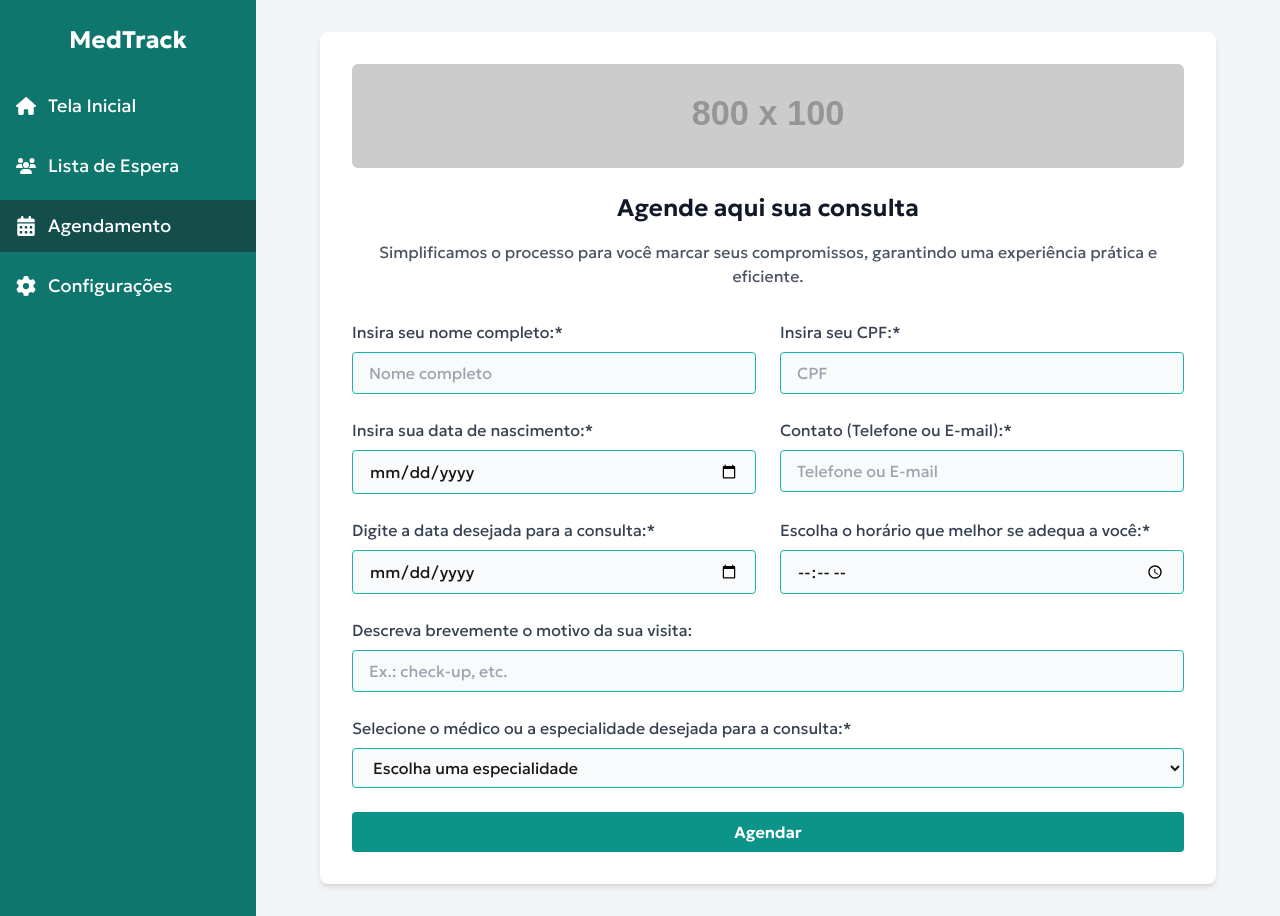
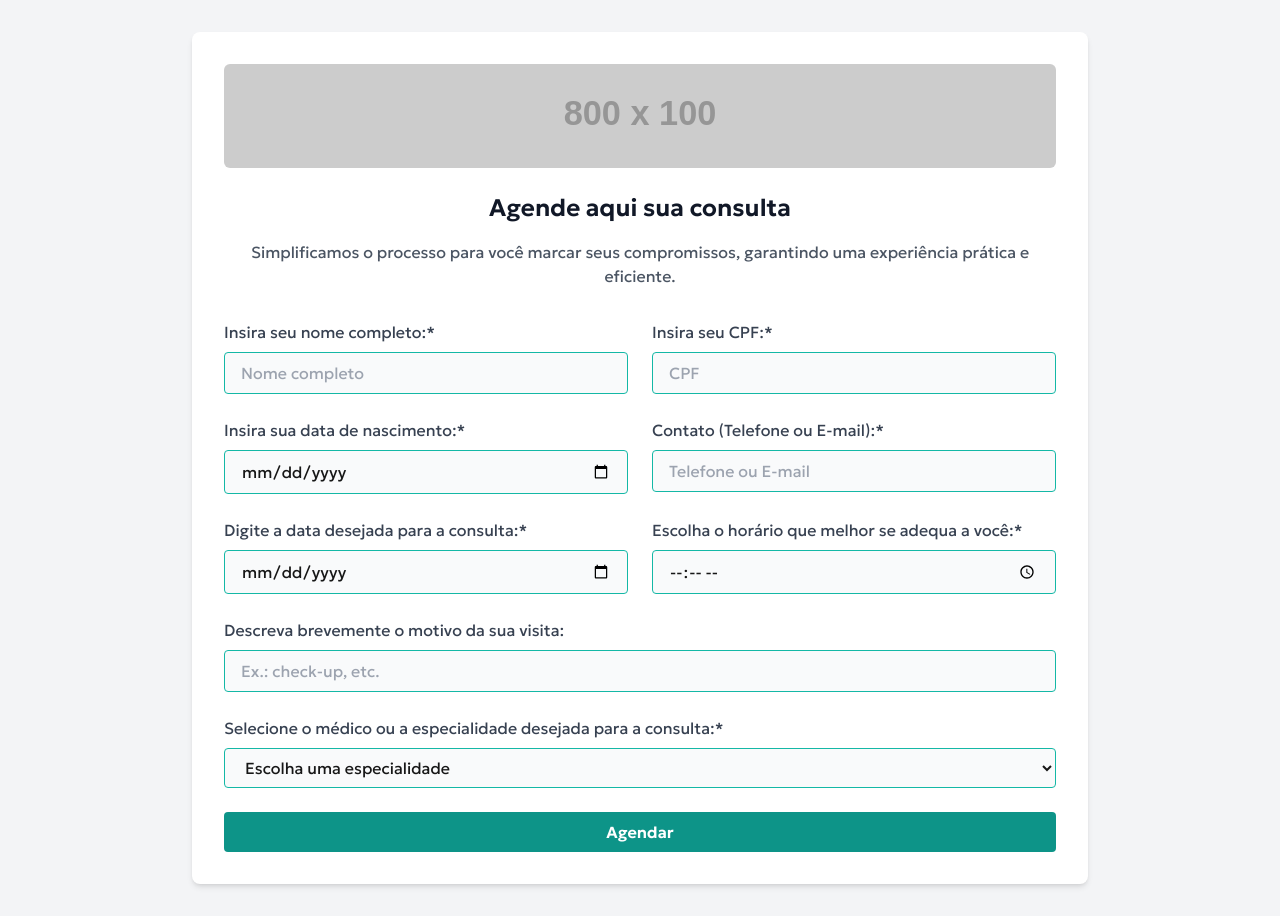
Before and after one commit to FSW-FPB/prontuarioeletronico-front, a Next.js app: page /agendamento in a window 1280 px wide. Built offline with nearby package versions, Linux system fonts and the light colour scheme; a web font is replaced by a local one.

Commit message:
refactor: refatoracao do SideBar

```diff
--- a/app/agendamento/page.tsx
+++ b/app/agendamento/page.tsx
@@ -1,12 +1,13 @@
 "use client";
 import React from "react";
 import Agendamento from "../../components/clientpage/agendamento/agendamento";
+import { AuthProvider } from "@/context/AuthContext";
 
 function AgendamentoPage() {
   return (
-    <div>
+    <AuthProvider>
       <Agendamento />
-    </div>
+    </AuthProvider>
   );
 }
 
--- a/app/configuracoes/page.tsx
+++ b/app/configuracoes/page.tsx
@@ -1,12 +1,13 @@
 "use client";
 import React from "react";
 import Configuracoes from "@/components/clientpage/configuracoes/configuracoes";
+import { AuthProvider } from "@/context/AuthContext";
 
 function Config() {
   return (
-    <div>
+    <AuthProvider>
       <Configuracoes />
-    </div>
+    </AuthProvider>
   );
 }
 
--- a/app/listwaiting/page.tsx
+++ b/app/listwaiting/page.tsx
@@ -1,12 +1,13 @@
 "use client";
 import React from "react";
 import ListEspera from "../../components/clientpage/listespera/listespera";
+import { AuthProvider } from "@/context/AuthContext";
 
 function ListaEspera() {
   return (
-    <div>
+    <AuthProvider>
       <ListEspera />
-    </div>
+    </AuthProvider>
   );
 }
 
--- a/components/admpage/page.tsx
+++ /dev/null
@@ -1,7 +0,0 @@
-export default function Adm() {
-    return(
-        <div>
-            <h1>Página do administrador</h1>
-        </div>
-    )
-}
--- a/components/clientpage/listespera/listespera.tsx
+++ b/components/clientpage/listespera/listespera.tsx
@@ -5,11 +5,10 @@ import { FaWalking } from "react-icons/fa";
 function ListEspera() {
   return (
     <div className="flex h-screen">
-      <Sidebar activePage="lista-espera" />
+      <Sidebar activePage="listwaiting" />
 
       {/* Conteúdo Principal com Imagem Placeholder */}
       <main className="main-content flex-1 bg-gray-50">
-
         {/* Imagem Placeholder sem espaçamento */}
         <div className="header-image">
           <img
@@ -25,7 +24,8 @@ function ListEspera() {
             Você está vendo a sua posição atual na fila de atendimento.
           </h1>
           <p className="text-gray-700 mb-12">
-            À medida que avançamos, sua posição mudará até que você seja chamado.
+            À medida que avançamos, sua posição mudará até que você seja
+            chamado.
           </p>
 
           {/* Ícone centralizado */}
--- a/components/clientpage/page.tsx
+++ /dev/null
@@ -1,9 +0,0 @@
-import Agendamento from "../../app/agendamento/page";
-
-export default function Client() {
-  return (
-    <div>
-      <Agendamento />
-    </div>
-  );
-}
--- a/components/clientpage/paginicial/clientHome.tsx
+++ b/components/clientpage/paginicial/clientHome.tsx
@@ -178,7 +178,7 @@ function ClientHome({ idUser, tipoUsuario }: ClientHomeProps) {
           <section className="flex justify-center w-full py-10">
             <div className="grid grid-cols-1 sm:grid-cols-2 gap-10 max-w-4xl w-full text-gray-700">
               <div>
-                <p className="font-semibold">Especialidade</p>
+                <p className="font-semibold">Especialidade(s)</p>
                 <p className="text-gray-500">
                   {medico?.especialidade || "Não informado"}
                 </p>
--- a/components/sidebar.tsx
+++ b/components/sidebar.tsx
@@ -1,42 +1,96 @@
 import React from "react";
 import Link from "next/link";
 import { FontAwesomeIcon } from "@fortawesome/react-fontawesome";
-import { faHome, faUsers, faCalendarAlt, faCog } from "@fortawesome/free-solid-svg-icons";
+import {
+  faHome,
+  faUsers,
+  faCalendarAlt,
+  faHeartPulse,
+  faCog,
+  faMagnifyingGlass,
+  faUserDoctor,
+  faUser,
+  faCalendarDays,
+  faBedPulse,
+} from "@fortawesome/free-solid-svg-icons";
+import { useAuth } from "@/context/AuthContext";
 
 type SidebarProps = {
   activePage: string;
 };
 
 const Sidebar = ({ activePage }: SidebarProps) => {
+  const { tipoUsuario } = useAuth();
+
+  if (!tipoUsuario) {
+    return null;
+  }
+
+  const menus: Record<number, { title: string; href: string; icon: any }[]> = {
+    1: [
+      { title: "Tela Inicial", href: "/clientpage", icon: faHome },
+      { title: "Agendamento", href: "/agendamento", icon: faCalendarAlt },
+      { title: "Lista de Espera", href: "/listwaiting", icon: faUsers },
+      {
+        title: "Histórico Médico",
+        href: "/historico-medico",
+        icon: faBedPulse,
+      },
+      { title: "Configurações", href: "/configuracoes", icon: faCog },
+    ],
+    2: [
+      { title: "Tela Inicial", href: "/clientpage", icon: faHome },
+      { title: "Minhas Consultas", href: "/consultas", icon: faHeartPulse },
+      {
+        title: "Histórico Consultas",
+        href: "/historico-consultas",
+        icon: faCalendarDays,
+      },
+      { title: "Verificar CID", href: "/cid", icon: faMagnifyingGlass },
+      { title: "Configurações", href: "/configuracoes", icon: faCog },
+    ],
+    3: [
+      { title: "Tela Inicial", href: "/clientpage", icon: faHome },
+      {
+        title: "Controle de Usuário",
+        href: "/controle-usuario",
+        icon: faUser,
+      },
+      {
+        title: "Controle de Médico",
+        href: "/controle-medico",
+        icon: faUserDoctor,
+      },
+      { title: "Configurações", href: "/configuracoes", icon: faCog },
+    ],
+  };
+
+  const userMenus = menus[tipoUsuario] || menus[1];
+
   return (
     <aside className="w-64 bg-teal-700 text-white min-h-screen">
       <h2 className="text-2xl font-bold text-center py-6">MedTrack</h2>
       <nav>
         <ul className="space-y-2">
-          <li className={`px-4 py-3 flex items-center ${activePage === "home" ? "bg-teal-900" : ""}`}>
-            <FontAwesomeIcon icon={faHome} className="w-5 h-5 mr-3" />
-            <Link href="./clientpage/">
-              <span className="text-lg">Tela Inicial</span>
-            </Link>
-          </li>
-          <li className={`px-4 py-3 flex items-center ${activePage === "lista-espera" ? "bg-teal-900" : ""}`}>
-            <FontAwesomeIcon icon={faUsers} className="w-5 h-5 mr-3" />
-            <Link href="./listwaiting/">
-              <span className="text-lg">Lista de Espera</span>
-            </Link>
-          </li>
-          <li className={`px-4 py-3 flex items-center ${activePage === "agendamento" ? "bg-teal-900" : ""}`}>
-            <FontAwesomeIcon icon={faCalendarAlt} className="w-5 h-5 mr-3" />
-            <Link href="./agendamento/">
-              <span className="text-lg">Agendamento</span>
-            </Link>
-          </li>
-          <li className={`px-4 py-3 flex items-center ${activePage === "configuracoes" ? "bg-teal-900" : ""}`}>
-            <FontAwesomeIcon icon={faCog} className="w-5 h-5 mr-3" />
-            <Link href="./configuracoes">
-              <span className="text-lg">Configurações</span>
-            </Link>
-          </li>
+          {userMenus.map((menu, index) => {
+            const menuPage = menu.href.replace("/", "");
+            return (
+              <li
+                key={index}
+                className={`px-4 py-3 flex items-center ${
+                  activePage === menuPage ||
+                  (activePage === "home" && menuPage === "clientpage")
+                    ? "bg-teal-900"
+                    : ""
+                }`}
+              >
+                <FontAwesomeIcon icon={menu.icon} className="w-5 h-5 mr-3" />
+                <Link href={menu.href}>
+                  <span className="text-lg">{menu.title}</span>
+                </Link>
+              </li>
+            );
+          })}
         </ul>
       </nav>
     </aside>
```
